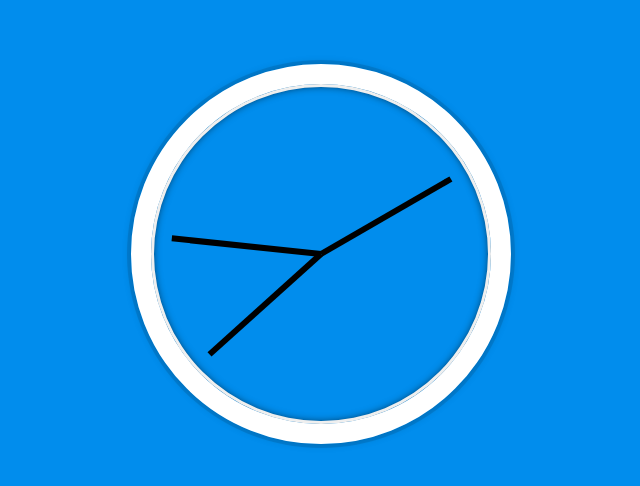
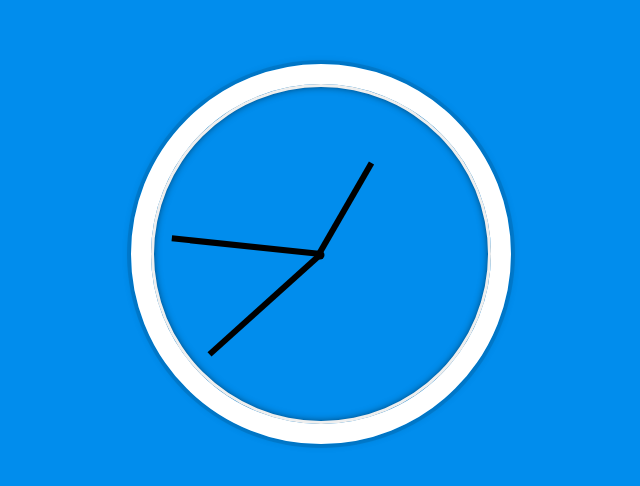
Before and after one commit to fer77/js30, a plain HTML site: page JavaScript30-completed/02 - JS and CSS Clock/index.html in a window 1280 px wide. Shown: the part 146-632 px from the top of the page, without its empty margins (319-959 px from the left). Drawn offline with Linux system fonts and the light colour scheme.

Commit message:
removed flicker. added some css.

```diff
--- a/JavaScript30-completed/02 - JS and CSS Clock/index.html
+++ b/JavaScript30-completed/02 - JS and CSS Clock/index.html
@@ -11,6 +11,7 @@
 
 	<div class="clock">
 		<div class="clock-face">
+			<div class="hand dot"></div>
 			<div class="hand hour-hand"></div>
 			<div class="hand min-hand"></div>
 			<div class="hand second-hand"></div>
@@ -70,15 +71,33 @@
 			transition: all .05s;
 			transition-timing-function: cubic-bezier(0, 1.97, 0.58, 1);
 		}
+		.hour-hand {
+			width: 35%;
+			right: 152px;
+		}
+		.dot {
+			width: 3%;
+			height: 9px;
+			top: 154px;
+			right: 151px;
+			border-radius: 50%;
+		}
 	</style>
 	<script>
 		let secondHand = document.querySelector('.second-hand'),
 			minuteHand = document.querySelector('.min-hand'),
 			hourHand = document.querySelector('.hour-hand');
 
+		//Fix the flicker when the clock passes the 12 mark.
+		function resetDeg(elem, deg) {
+			if (deg === 90) {
+				elem.style.transition = 'all 0.0s'
+			}
+		}
+
 		function setTime() {
 			var now = new Date(),
-				hour = now.getMinutes(),
+				hour = now.getHours(),
 				hrDeg = ((hour / 12) * 360) + 90,
 				minutes = now.getMinutes(),
 				minDeg = ((minutes / 60) * 360) + 90,
@@ -88,6 +107,10 @@
 			secondHand.style.transform = `rotate(${secDeg}deg)`;
 			minuteHand.style.transform = `rotate(${minDeg}deg)`;
 			hourHand.style.transform = `rotate(${hrDeg}deg)`;
+
+			resetDeg(secondHand, secDeg);
+			resetDeg(minuteHand, minDeg);
+			resetDeg(hourHand, hrDeg);
 		}
 		setInterval(setTime, 1000);
 	</script>
```
